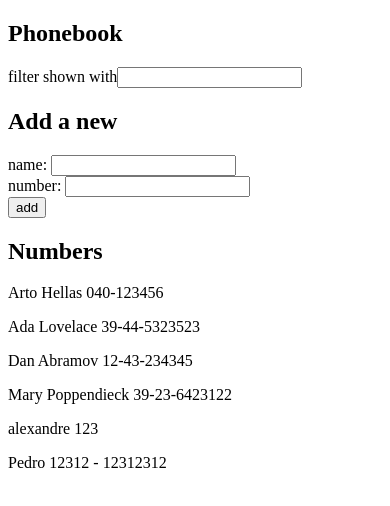
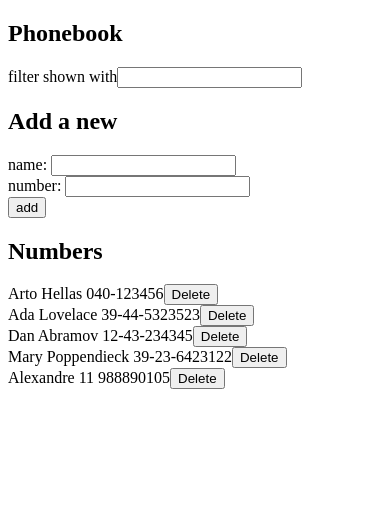
Before and after one commit to AlexandreMRT/fullstackopen0, a React (Create React App) app in the folder part2/phonebook/: page / in a window 390 px wide. Shown: the top 506 px of the page. Built offline with nearby package versions, Linux system fonts and the light colour scheme; data requests are answered from the project's data file.

Commit message:
Part 2 exercise 2.17, 2.18. Deleting user from the phonebook and update data

```diff
--- a/part2/phonebook/db.json
+++ b/part2/phonebook/db.json
@@ -21,14 +21,9 @@
       "id": 4
     },
     {
-      "name": "alexandre",
-      "number": "123",
+      "name": "Alexandre",
+      "number": "11 988890105",
       "id": 5
-    },
-    {
-      "name": "Pedro",
-      "number": "12312 - 12312312",
-      "id": 6
     }
   ]
 }
--- a/part2/phonebook/src/App.js
+++ b/part2/phonebook/src/App.js
@@ -40,7 +40,6 @@ const App = () => {
       })
   }, [])
 
-
   const addPerson = (event) => {
     event.preventDefault()
 
@@ -49,14 +48,32 @@ const App = () => {
       number: newNumber
     }
 
-    personService
-      .create(nameObject)
-      .then(response => {
-        persons.some(person => person.name === newName) ? alert(`${newName} is already added to phonebook`) : setPersons(persons.concat(response.data))
-        setNewName('')
-        setNewNumber('')
-    })
+    const foundPerson = (persons.find(person => person.name === newName))
 
+    if (foundPerson) {
+      if (window.confirm(`${newName} is already added to phonebook, replace the older number with a new one ?`)) {
+
+        personService
+          .update(foundPerson.id, nameObject)
+          .then(response => {
+            setPersons(persons.map(person => person.id !== foundPerson.id ? person : response.data))
+          })
+          .catch(error => {
+            alert(
+              `the note '${foundPerson.content}' was already deleted from server`
+            )
+            setPersons(persons.filter(n => n.id !== foundPerson.id))
+          })
+        }
+    } else {
+      personService
+        .create(nameObject)
+        .then(response => {
+          setPersons(persons.concat(response.data))
+        })
+      }
+      setNewName('')
+      setNewNumber('')
   }
 
   const handleNameChange = (event) => {
@@ -76,7 +93,7 @@ const App = () => {
       <h2>Add a new</h2>
       <Form addPerson={addPerson} newName={newName} handleNameChange={handleNameChange} newNumber={newNumber} handleNumberChange={handleNumberChange} />
       <h2>Numbers</h2>
-      <Persons persons={peopleToShow} />
+      <Persons persons={peopleToShow} setPersons={setPersons} />
 
     </div>
   )
--- a/part2/phonebook/src/Components/Person.js
+++ b/part2/phonebook/src/Components/Person.js
@@ -1,8 +1,22 @@
 import React from 'react'
+import personService from '../Services/personService';
 
-const Person = ({ person }) => {
+const Person = ({ person, persons, setPersons }) => {
+
+
+  const deletePerson = (id) => {
+      personService
+      .remove(id)
+
+      setPersons(persons.filter(person => person.id !== id))
+  }
+
   return (
-    <p>{person.name} {person.number} </p>
+    <div>{person.name} {person.number}
+      <button  onClick={() => { if  (window.confirm(`Delete ${person.name} ?`))  deletePerson(person.id)} }>
+        Delete
+      </button>
+    </div>
   )
 }
 
--- a/part2/phonebook/src/Components/Persons.js
+++ b/part2/phonebook/src/Components/Persons.js
@@ -1,11 +1,11 @@
 import React from 'react'
 import Person from './Person';
 
-const Persons = ({ persons }) => {
+const Persons = ({ persons, setPersons }) => {
   return (
     <div>
       {persons.map(person =>
-        <Person key={person.name} person={person} />
+        <Person key={person.name} person={person} persons={persons} setPersons={ setPersons } />
       )}
     </div>
   )
--- a/part2/phonebook/src/Services/personService.js
+++ b/part2/phonebook/src/Services/personService.js
@@ -13,4 +13,8 @@ const update = (id, newObject) => {
   return axios.put(`${baseUrl}/${id}`, newObject)
 }
 
-export default { getAll, create, update }
+const remove = (id) => {
+  return axios.delete(`${baseUrl}/${id}`)
+}
+
+export default { getAll, create, update, remove }
```
